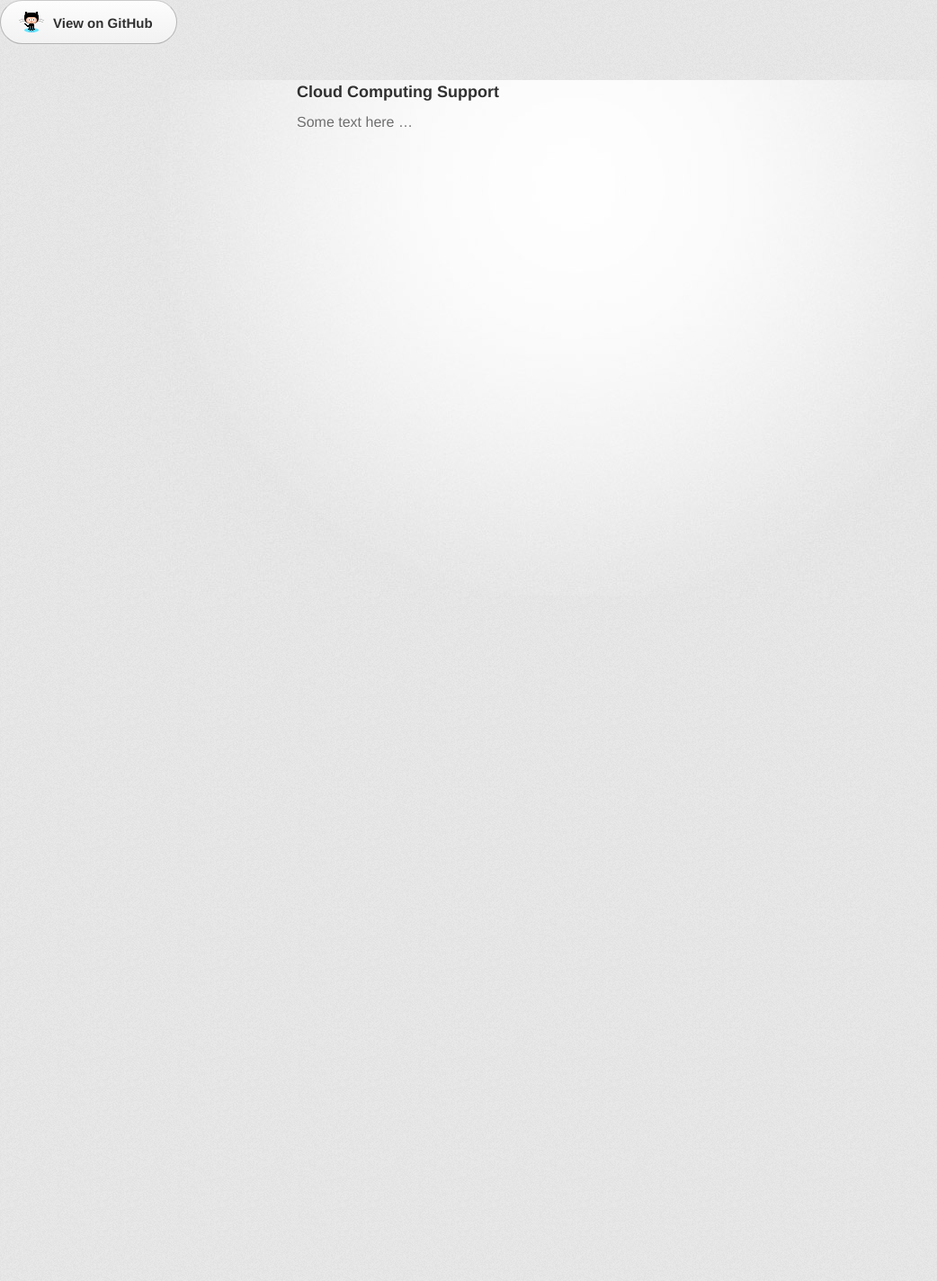
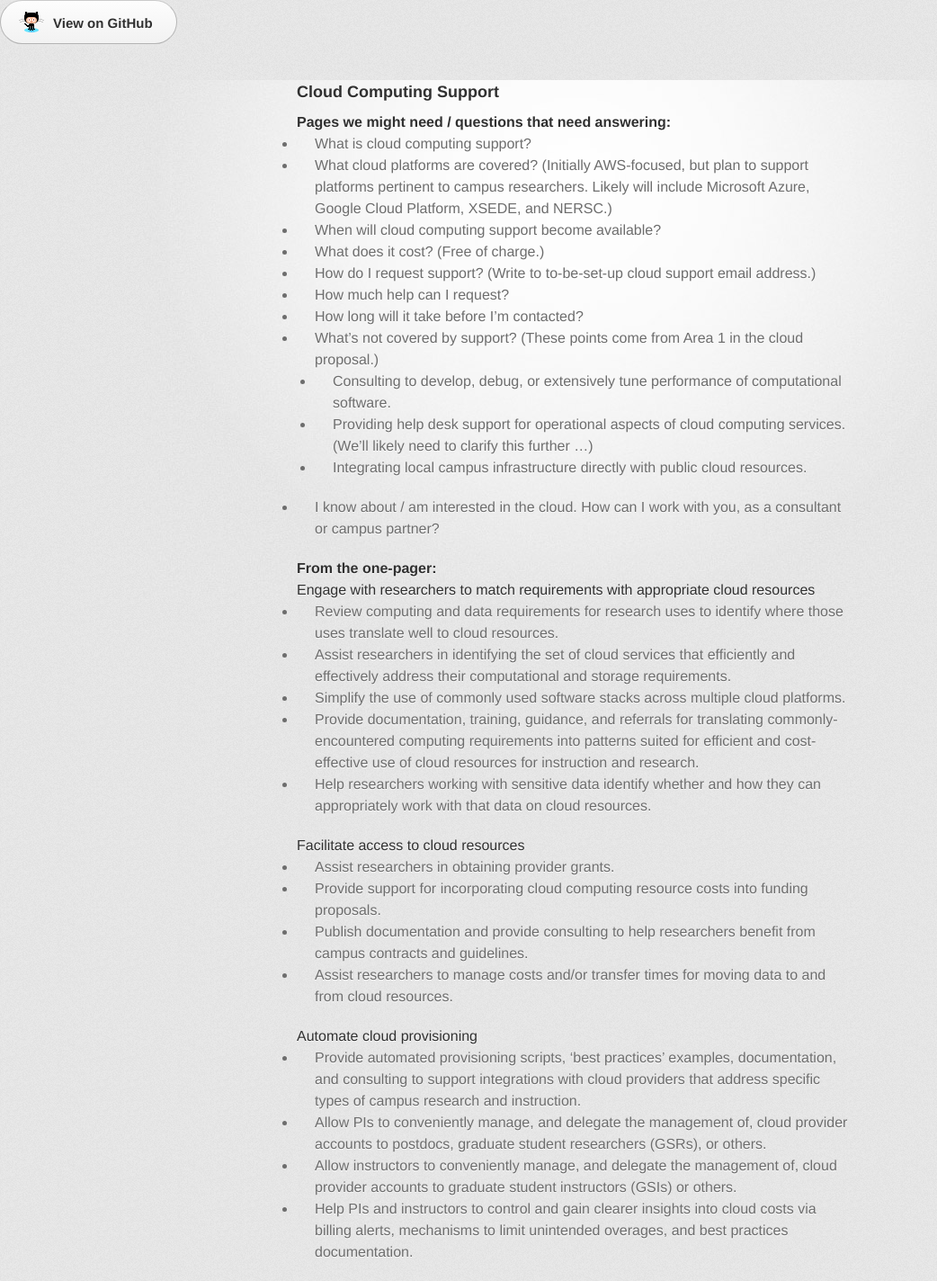
Before and after one commit to ucberkeley/brc-draft-documentation, a Jekyll site: the page built from cloud.md, in a window 1280 px wide. Shown: the whole page at 90% size, without its empty margins (0-1042 px from the left). Built offline with Jekyll 4.4.1, drawn with Linux system fonts in a browser that asks for light colours; before the commit the page ends 900 px from its top, so only the background shows below that.

Commit message:
Add bullet points to cloud doc.

```diff
--- a/cloud.md
+++ b/cloud.md
@@ -4,4 +4,42 @@ layout: default
 
 ### Cloud Computing Support
 
-Some text here ...
+
+#### Pages we might need / questions that need answering:
+
+* What is cloud computing support?
+* What cloud platforms are covered? (Initially AWS-focused, but plan to support platforms pertinent to campus researchers. Likely will include Microsoft Azure, Google Cloud Platform, XSEDE, and NERSC.)
+* When will cloud computing support become available?
+* What does it cost? (Free of charge.)
+* How do I request support? (Write to to-be-set-up cloud support email address.)
+* How much help can I request?
+* How long will it take before I'm contacted?
+* What's not covered by support? (These points come from Area 1 in the cloud proposal.)
+  * Consulting to develop, debug, or extensively tune performance of computational software.
+  * Providing help desk support for operational aspects of cloud computing services. (We'll likely need to clarify this further ...)
+  * Integrating local campus infrastructure directly with public cloud resources.
+* I know about / am interested in the cloud. How can I work with you, as a consultant or campus partner?
+
+#### From the one-pager:
+
+##### Engage with researchers to match requirements with appropriate cloud resources
+
+* Review computing and data requirements for research uses to identify where those uses translate well to cloud resources.
+* Assist researchers in identifying the set of cloud services that efficiently and effectively address their computational and storage requirements.
+* Simplify the use of commonly used software stacks across multiple cloud platforms.
+* Provide documentation, training, guidance, and referrals for translating commonly-encountered computing requirements into patterns suited for efficient and cost-effective use of cloud resources for instruction and research.
+* Help researchers working with sensitive data identify whether and how they can appropriately work with that data on cloud resources.
+
+##### Facilitate access to cloud resources
+
+* Assist researchers in obtaining provider grants.
+* Provide support for incorporating cloud computing resource costs into funding proposals.
+* Publish documentation and provide consulting to help researchers benefit from campus contracts and guidelines.
+* Assist researchers to manage costs and/or transfer times for moving data to and from cloud resources.
+
+##### Automate cloud provisioning
+
+* Provide automated provisioning scripts, ‘best practices’ examples, documentation, and consulting to support integrations with cloud providers that address specific types of campus research and instruction.
+* Allow PIs to conveniently manage, and delegate the management of, cloud provider accounts to postdocs, graduate student researchers (GSRs), or others.
+* Allow instructors to conveniently manage, and delegate the management of, cloud provider accounts to graduate student instructors (GSIs) or others.
+* Help PIs and instructors to control and gain clearer insights into cloud costs via billing alerts, mechanisms to limit unintended overages, and best practices documentation.
```
